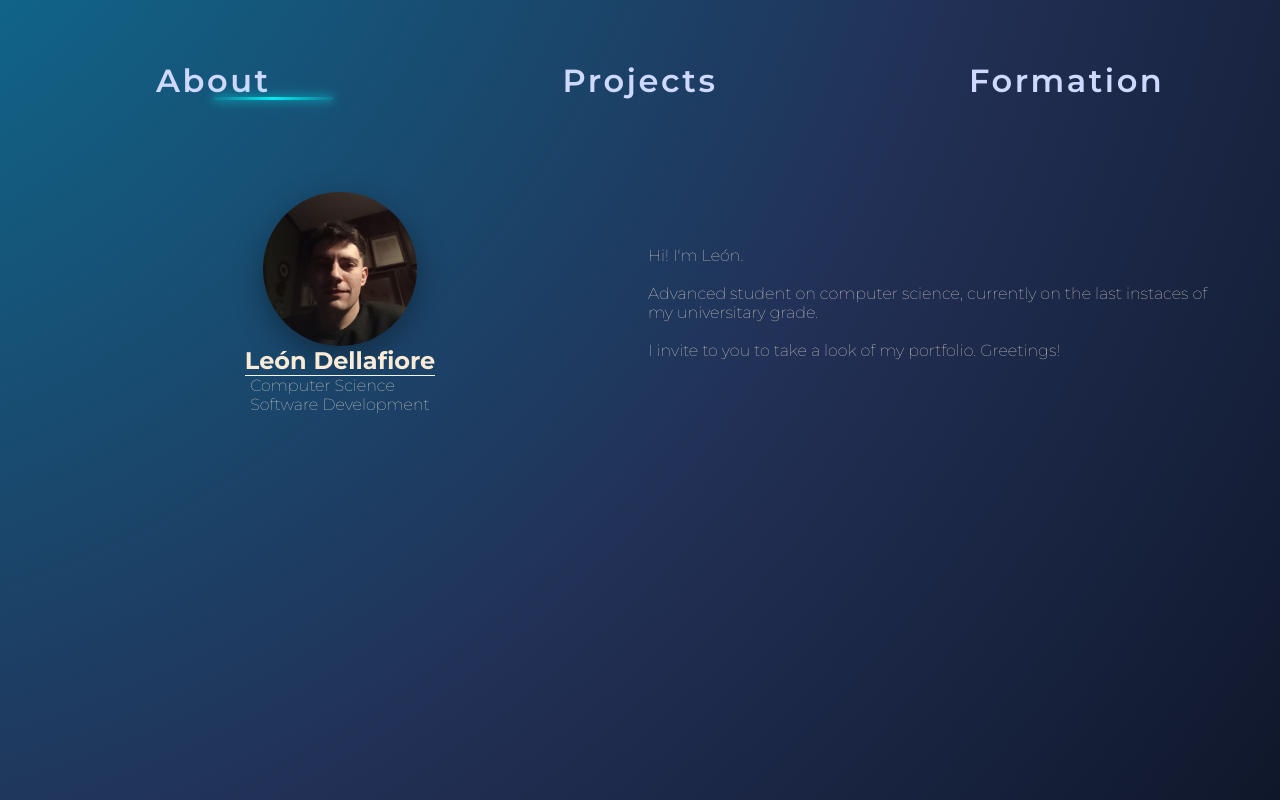
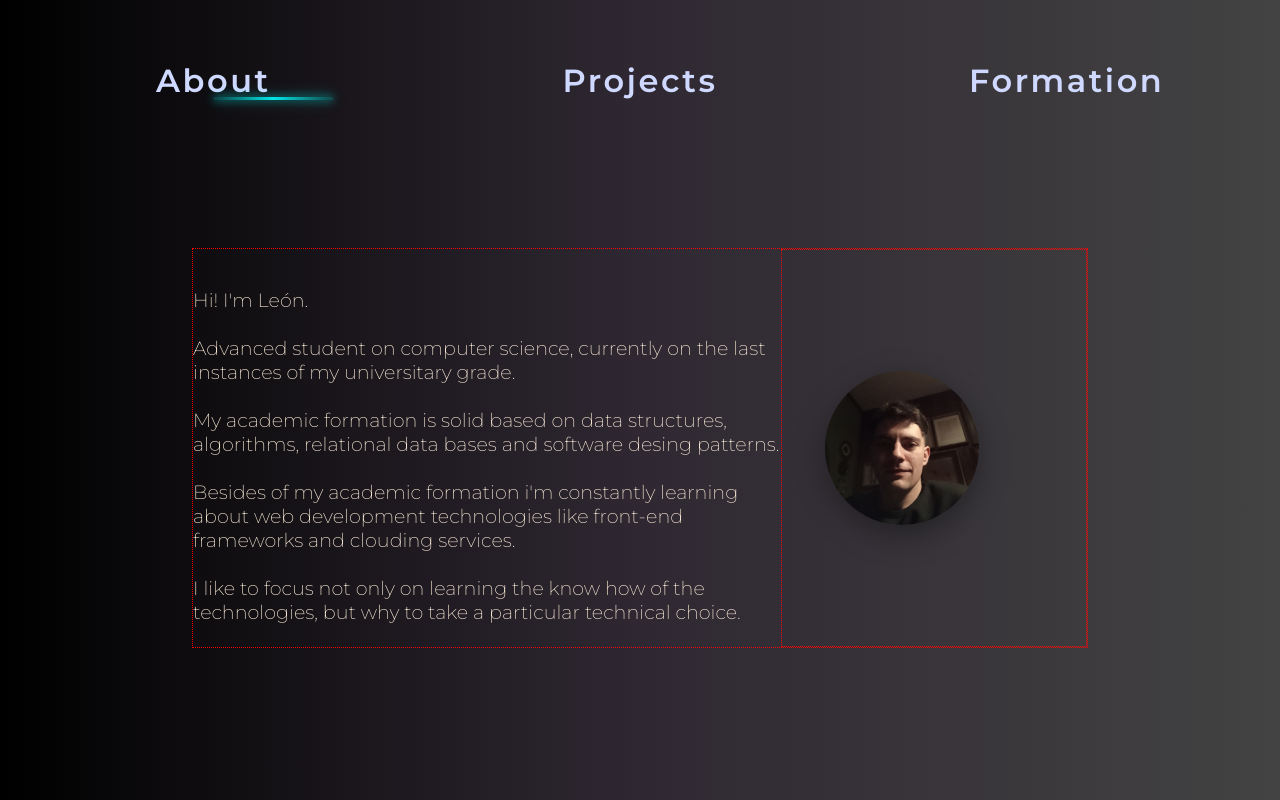
Before and after one commit to Leonidas314/Portfolio, a React (Vite) app: page / in a window 1280 px wide. Built offline with nearby package versions, Linux system fonts and the light colour scheme; a web font is replaced by a local one.

Commit message:
Redesign About divs, background color

```diff
--- a/src/components/layout/About.jsx
+++ b/src/components/layout/About.jsx
@@ -3,21 +3,18 @@ import '../style/About.css'
 export default function About() {
     return(
         <div className="about-main-container">
-
-            <div className="about-content-div" id="about-img-container">
-                <ProfileImage/>
-
-                <h2>León Dellafiore</h2>
-                <ul>
-                    <li>Computer Science</li>
-                    <li>Software Development</li>
-                </ul>
-            </div>
-            <div className="about-content-div" id="description">
-                <p>Hi! I'm León.</p><br />
-                <p> Advanced student on computer science,
-                currently on the last instaces of my universitary grade.</p><br />
-                <p>I invite to you to take a look of my portfolio. Greetings! </p>
+            <div id="about-aux-container">
+                <div id="about-content-div">
+                    <p>Hi! I'm León.</p><br />
+                    <p> Advanced student on computer science,
+                    currently on the last instances of my universitary grade.</p><br />
+                    <p>My academic formation is solid based on data structures, algorithms, relational data bases and software desing patterns. </p><br />
+                    <p>Besides of my academic formation i'm constantly learning about web development technologies like front-end frameworks and clouding services.</p><br/>
+                    <p>I like to focus not only on learning the know how of the technologies, but why to take a particular technical choice.</p>
+                </div>
+                <div id="about-img-container">
+                    <ProfileImage/>
+                </div>
             </div>
         </div>
     )
--- a/src/components/style/About.css
+++ b/src/components/style/About.css
@@ -1,32 +1,38 @@
 .about-main-container{
-    padding: 1rem;
-    display: grid;
-    grid-template-rows: 0.4fr 1fr;
-    grid-template-columns: 1fr 1fr;
+    width: 100vw;
+    height: 100%;
+    display: flex;
     justify-content: center;
-    gap: 1rem;
-    width: 100vw;
+    align-items: center;
 }
-.about-main-container h1{
-    grid-column: 1/ 3;
-    grid-row: 1/ 2 ;
-    border-bottom: solid antiquewhite 1px;
+#about-aux-container{
+    width: 70vw;
+    height: 50vh;
+    display: flex;
+    flex-direction: row;
+    border: dotted red 1px;
 }
-.about-content-div{
+
+#about-content-div{
     display: flex;
     flex-direction: column;
     justify-content: center;
     margin-top: 1rem;
+    font-size: 1.2rem;
+    font-weight: 275;
 }
-.about-content-div > ul{
-    list-style: none;
-}
+
 #about-img-container{
-    width: 100%;
+    display: flex;
+    width: 70%;
+    justify-content: center;
     align-items: center;
-    padding-left: 2rem;
+    padding-right: 4rem;
+    border: 1px red dotted;
 }
 #description{
     align-items: flex-start;
     padding-right: 2rem;
+    border: 1px red dotted;
+
 }
--- a/src/components/style/App.css
+++ b/src/components/style/App.css
@@ -7,9 +7,9 @@
     min-height: 100vh;
     display: flex;
     flex-direction: column;
-    background: #0F2027;  /* fallback for old browsers */
-    background-image: radial-gradient( circle farthest-corner at -24.7% -47.3%,  rgba(6,130,165,1) 0%, rgba(34,48,86,1) 66.8%, rgba(15,23,42,1) 100.2% );
-    background: -webkit-linear-gradient(to top, #4e2a67, #261e64, #0f1227);  /* Chrome 10-25, Safari 5.1-6 */
+    background: #000000;  /* fallback for old browsers */
+    background: -webkit-linear-gradient(to right, #434343,2f2832, #000000);  /* Chrome 10-25, Safari 5.1-6 */
+    background: linear-gradient(to left, #434343,#2f2832, #000000); /* W3C, IE 10+/ Edge, Firefox 16+, Chrome 26+, Opera 12+, Safari 7+ */
     overflow-x: hidden;
     font-family: "Montserrat", sans-serif;
     font-optical-sizing: auto;
```
